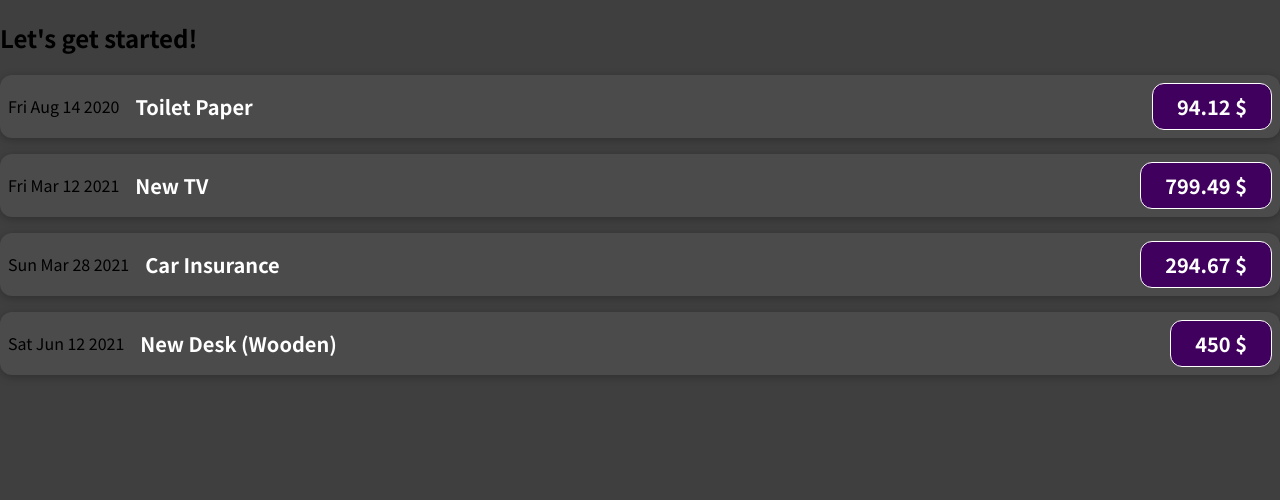
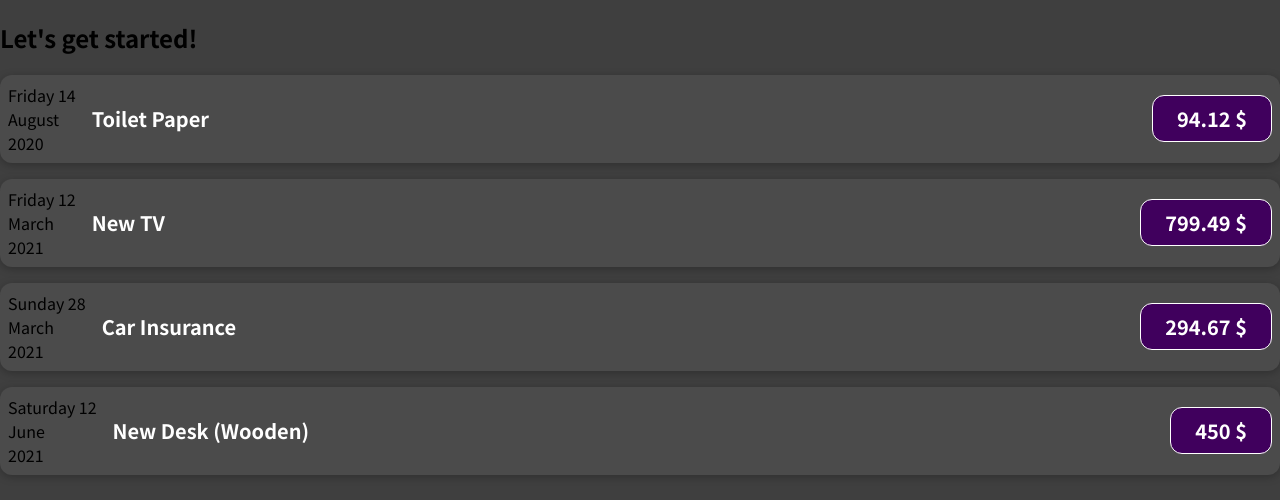
Before and after one commit to Leshista/ReactExpenseTracker, a JavaScript app: page / in a window 1280 px wide. Shown: the top 500 px of the page. Built offline with nearby package versions, Linux system fonts and the light colour scheme.

Commit message:
Added a valid date presentation to component and learned how to work with date in general

```diff
--- a/src/components/ExpenseItem.js
+++ b/src/components/ExpenseItem.js
@@ -1,14 +1,27 @@
 import './ExpenseItem.css';
 
 export default function ExpenseItem(props) {
+    let day = props.date.toLocaleString('en-GB', {
+        day: 'numeric',
+        weekday: 'long',
+    });
+    let month = props.date.toLocaleString('en-GB', { month: 'long' });
+    let year = props.date.toLocaleString('en-GB', { year: 'numeric' });
+
+    let title = props.title;
+
+    let price = props.cost + ' ' + props.currency;
+
     return (
         <div className="expense-item">
-            <div>{props.date.toDateString()}</div>
+            <div>
+                <div>{day}</div>
+                <div>{month}</div>
+                <div>{year}</div>
+            </div>
             <div className="expense-item__description">
-                <h2>{props.title}</h2>
-                <div className="expense-item__price">
-                    {props.cost + ' ' + props.currency}
-                </div>
+                <h2>{title}</h2>
+                <div className="expense-item__price">{price}</div>
             </div>
         </div>
     );
```
Also changed, not shown: 1 other file (tests, documents, lock files or other folders).
